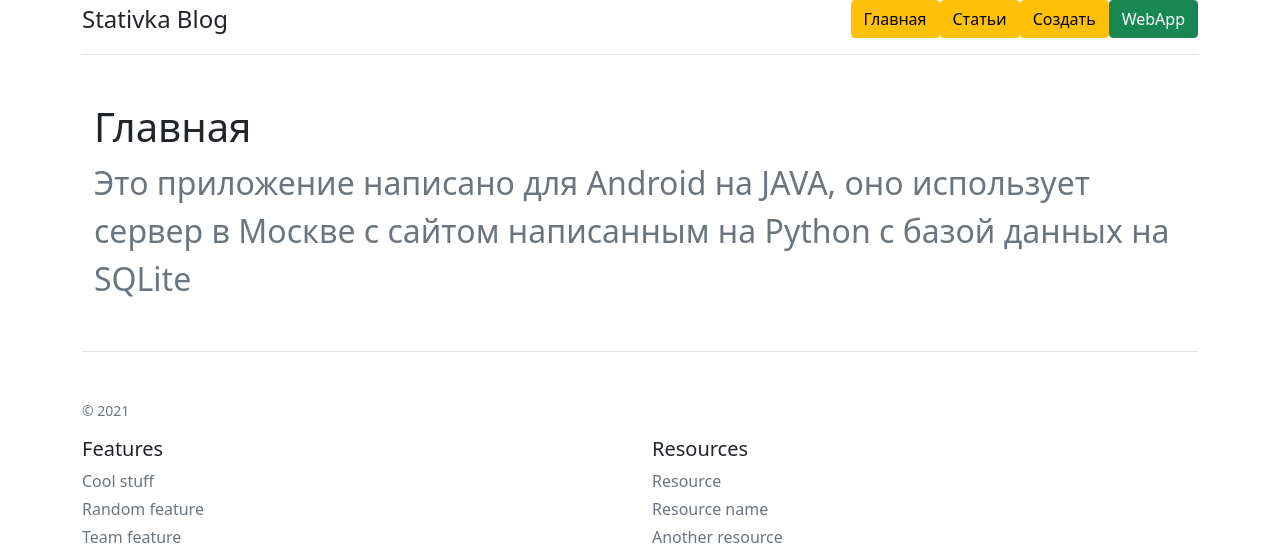
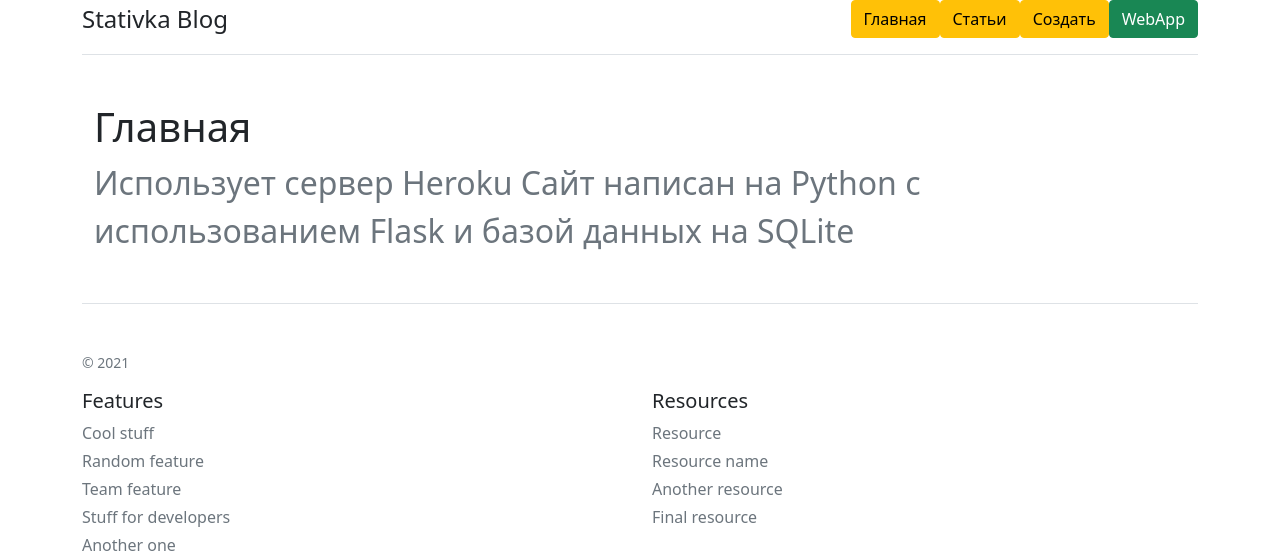
Before and after one commit to andrwind/andrwind, a Flask app: page / in a window 1280 px wide. Shown: the top 555 px of the page. Run offline with Flask 2, Linux system fonts and the light colour scheme; some libraries are stand-ins or nearby versions.

Commit message:
Update index.html

```diff
--- a/templates/index.html
+++ b/templates/index.html
@@ -9,7 +9,7 @@
     <div class="container mt-5">
         <h1>Главная</h1>
         <p class="fs-2 text-muted">
-            Это приложение написано для Android на JAVA, оно использует сервер в Москве с сайтом написанным на Python с базой данных на SQLite<!-- , если перейти по ссылке -Лиса-, то к первому серверу подключится второй сервер в Питере там находится Web апплет на HTML5 с технологией Web Assembler -->
+            Использует сервер Heroku Сайт написан на Python с использованием Flask и базой данных на SQLite<!-- , если перейти по ссылке -Лиса-, то к первому серверу подключится второй сервер в Питере там находится Web апплет на HTML5 с технологией Web Assembler -->
         </p>
     </div>
 {% endblock %}
```
